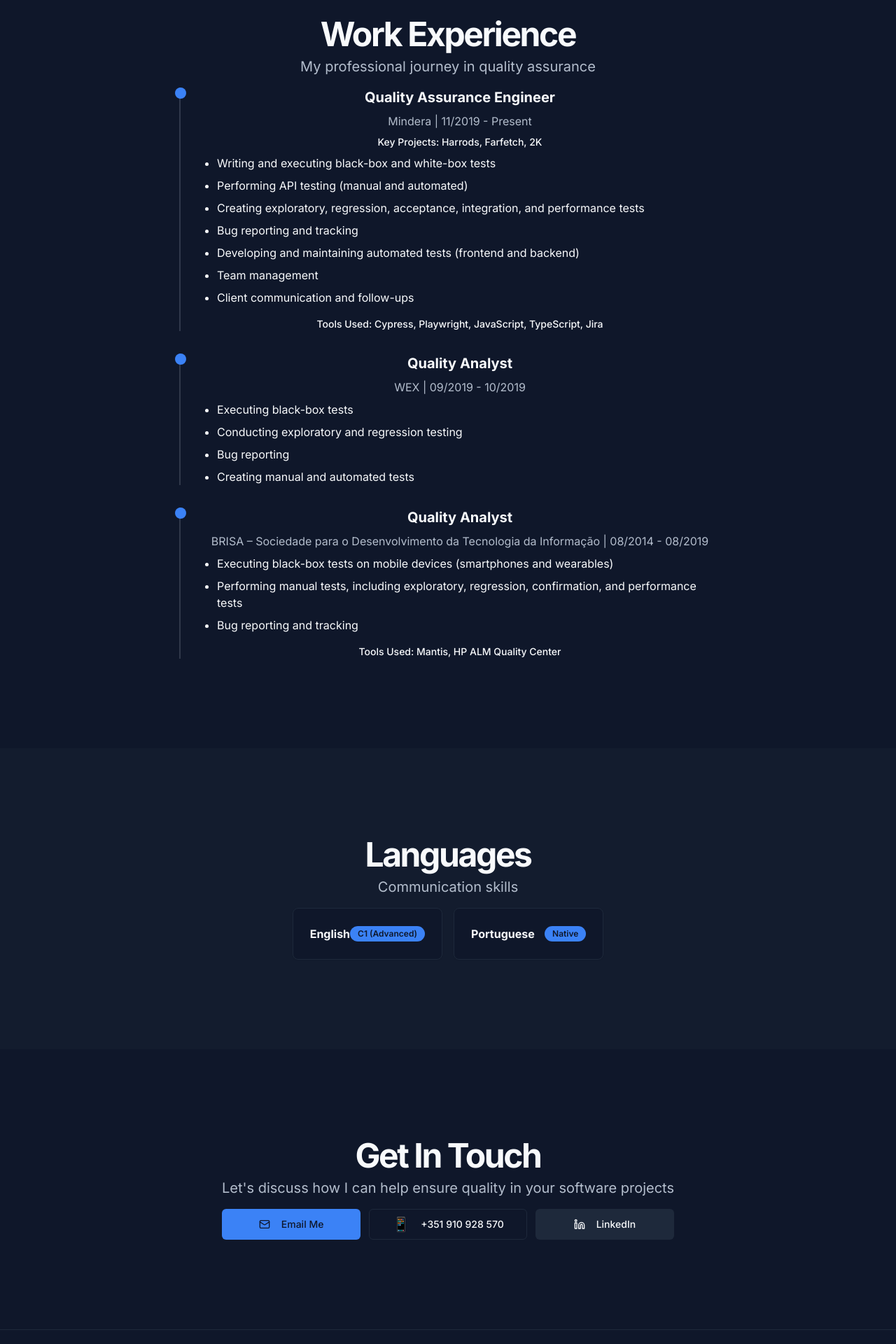
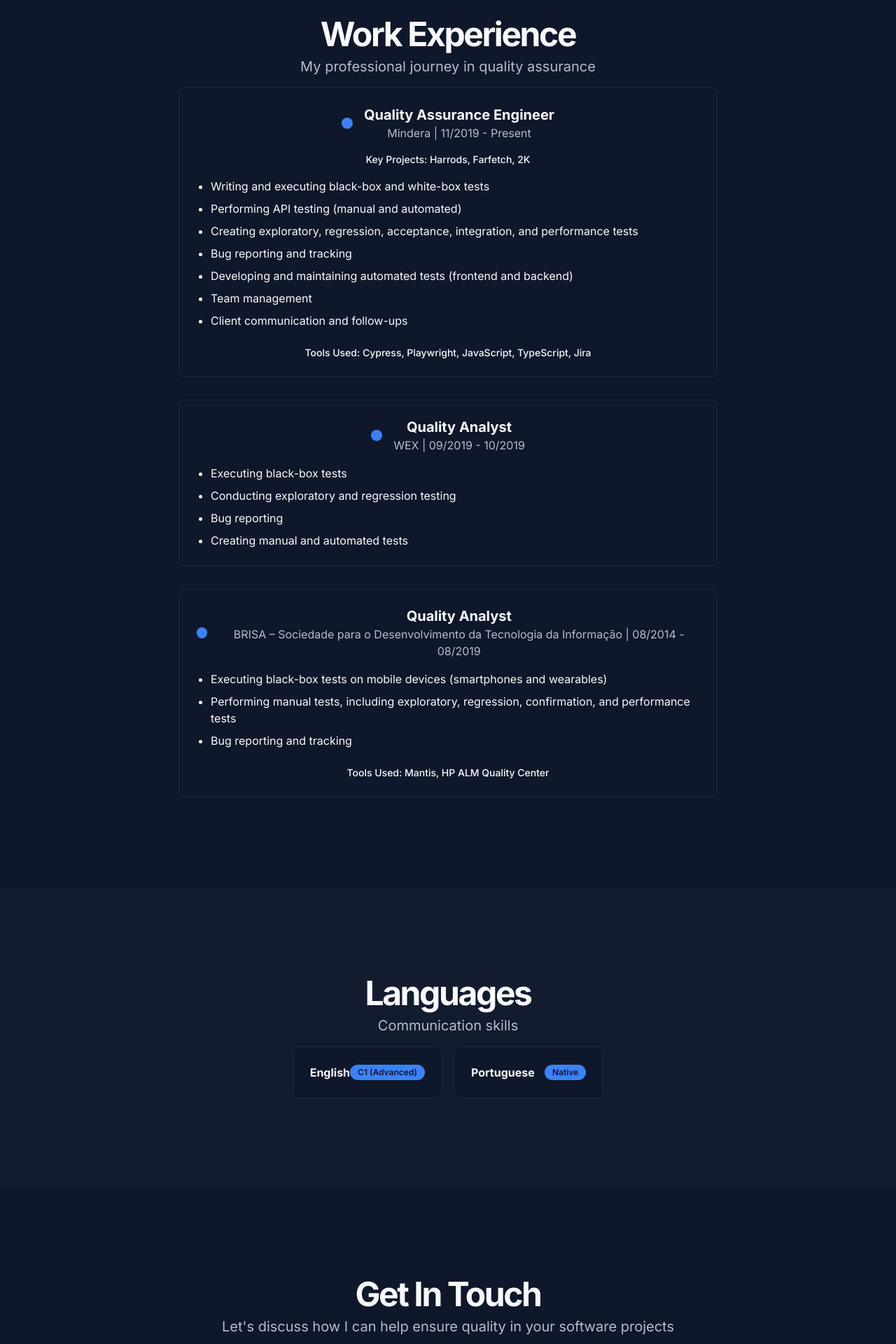
Before and after one commit to joseolimpio/personalPage, a Next.js app: page / in a window 1280 px wide. Shown: the part 3320-5240 px from the top of the page at 70% size. Built offline with nearby package versions, Linux system fonts and the light colour scheme.

Commit message:
Small css fixes

```diff
--- a/app/page.tsx
+++ b/app/page.tsx
@@ -311,12 +311,17 @@ export default function Home() {
                   </p>
                 </div>
                 <div className="mx-auto w-full max-w-3xl space-y-8">
-                  <div className="relative pl-8 border-l-2 border-muted-foreground/20">
-                    <div className="absolute left-[-8px] top-0 h-4 w-4 rounded-full bg-primary"></div>
-                    <div className="space-y-2">
+                  {/* Mindera Experience */}
+                  <Card className="p-6">
+                    <div className="flex flex-col space-y-4">
+                      <div className="flex items-center justify-center">
+                        <div className="h-4 w-4 rounded-full bg-primary mr-4"></div>
+                        <div className="text-center">
                           <h3 className="text-xl font-bold">Quality Assurance Engineer</h3>
                           <p className="text-muted-foreground">Mindera | 11/2019 - Present</p>
-                      <p className="text-sm font-medium">Key Projects: Harrods, Farfetch, 2K</p>
+                        </div>
+                      </div>
+                      <p className="text-sm font-medium text-center">Key Projects: Harrods, Farfetch, 2K</p>
                       <ul className="list-disc pl-5 space-y-2 text-left">
                         <li>Writing and executing black-box and white-box tests</li>
                         <li>Performing API testing (manual and automated)</li>
@@ -326,16 +331,22 @@ export default function Home() {
                         <li>Team management</li>
                         <li>Client communication and follow-ups</li>
                       </ul>
-                      <p className="text-sm font-medium pt-2">
+                      <p className="text-sm font-medium pt-2 text-center">
                         Tools Used: Cypress, Playwright, JavaScript, TypeScript, Jira
                       </p>
                     </div>
-                  </div>
-                  <div className="relative pl-8 border-l-2 border-muted-foreground/20">
-                    <div className="absolute left-[-8px] top-0 h-4 w-4 rounded-full bg-primary"></div>
-                    <div className="space-y-2">
+                  </Card>
+
+                  {/* WEX Experience */}
+                  <Card className="p-6">
+                    <div className="flex flex-col space-y-4">
+                      <div className="flex items-center justify-center">
+                        <div className="h-4 w-4 rounded-full bg-primary mr-4"></div>
+                        <div className="text-center">
                           <h3 className="text-xl font-bold">Quality Analyst</h3>
                           <p className="text-muted-foreground">WEX | 09/2019 - 10/2019</p>
+                        </div>
+                      </div>
                       <ul className="list-disc pl-5 space-y-2 text-left">
                         <li>Executing black-box tests</li>
                         <li>Conducting exploratory and regression testing</li>
@@ -343,14 +354,20 @@ export default function Home() {
                         <li>Creating manual and automated tests</li>
                       </ul>
                     </div>
-                  </div>
-                  <div className="relative pl-8 border-l-2 border-muted-foreground/20">
-                    <div className="absolute left-[-8px] top-0 h-4 w-4 rounded-full bg-primary"></div>
-                    <div className="space-y-2">
+                  </Card>
+
+                  {/* BRISA Experience */}
+                  <Card className="p-6">
+                    <div className="flex flex-col space-y-4">
+                      <div className="flex items-center justify-center">
+                        <div className="h-4 w-4 rounded-full bg-primary mr-4"></div>
+                        <div className="text-center">
                           <h3 className="text-xl font-bold">Quality Analyst</h3>
                           <p className="text-muted-foreground">
                             BRISA – Sociedade para o Desenvolvimento da Tecnologia da Informação | 08/2014 - 08/2019
                           </p>
+                        </div>
+                      </div>
                       <ul className="list-disc pl-5 space-y-2 text-left">
                         <li>Executing black-box tests on mobile devices (smartphones and wearables)</li>
                         <li>
@@ -359,9 +376,9 @@ export default function Home() {
                         </li>
                         <li>Bug reporting and tracking</li>
                       </ul>
-                      <p className="text-sm font-medium pt-2">Tools Used: Mantis, HP ALM Quality Center</p>
+                      <p className="text-sm font-medium pt-2 text-center">Tools Used: Mantis, HP ALM Quality Center</p>
                     </div>
-                  </div>
+                  </Card>
                 </div>
               </div>
             </div>
@@ -414,18 +431,18 @@ export default function Home() {
                   </p>
                 </div>
                 <div className="mx-auto w-full max-w-3xl">
-                  <div className="flex flex-col sm:flex-row gap-3 w-full">
+                  <div className="flex flex-col sm:flex-row justify-center gap-3 w-full">
                     <Button asChild className="flex-1" size="lg">
                       <Link href="mailto:joseolimpionegrao@gmail.com">
                         <Mail className="mr-2 h-6 w-6" /> Email Me
                       </Link>
                     </Button>
                     <Button variant="outline" asChild className="flex-1" size="lg">
-                      <Link href="tel:+351910928570">
-                        <span role="img" aria-label="phone" className="mr-2 text-xl">
-                          📱
+                      <Link href="https://github.com/joseolimpio" target="_blank" rel="noopener noreferrer">
+                        <span role="img" aria-label="github" className="mr-2 text-xl">
+                          <i data-lucide="github" className="h-6 w-6"></i>
                         </span>{" "}
-                        +351 910 928 570
+                        GitHub
                       </Link>
                     </Button>
                     <Button variant="secondary" asChild className="flex-1" size="lg">
```
Also changed, not shown: index.html (+12 -12 lines). Lines whose indentation alone changed are shown as unchanged.
